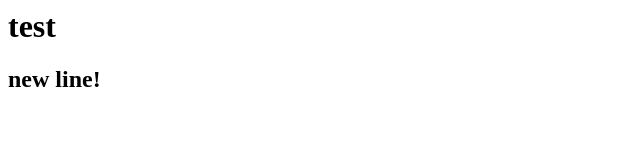
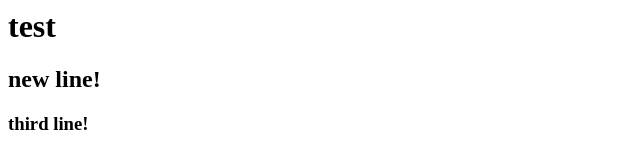
Before and after one commit to krzkaczor/vis-reg, a website: page src/index.html in a window 1280 px wide. Shown: the whole page, without its empty margins (0-640 px from the left). Drawn offline with Linux system fonts and the light colour scheme.

Commit message:
more changes

```diff
--- a/src/index.html
+++ b/src/index.html
@@ -1,4 +1,5 @@
 <body>
   <h1>test</h1>
   <h2>new line!</h2>
+  <h3>third line!</h3>
 </body>
```
